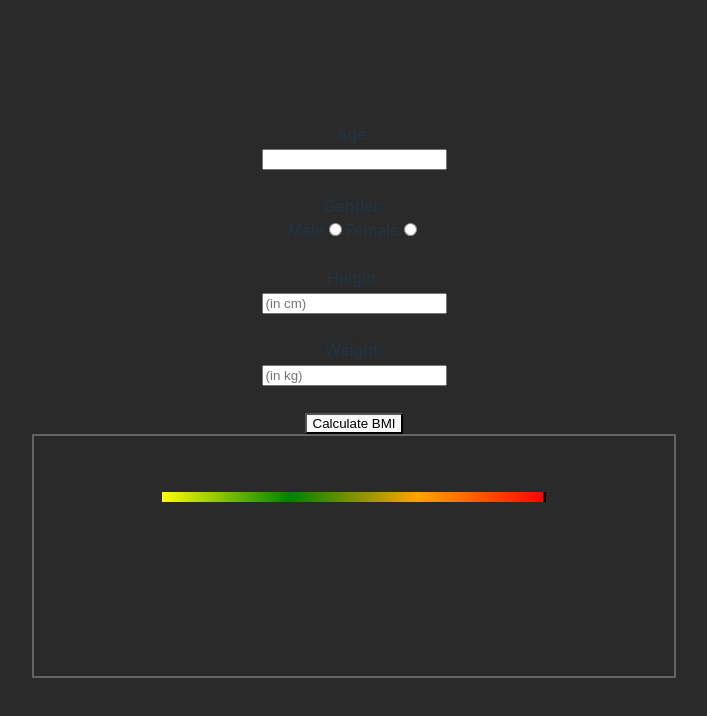
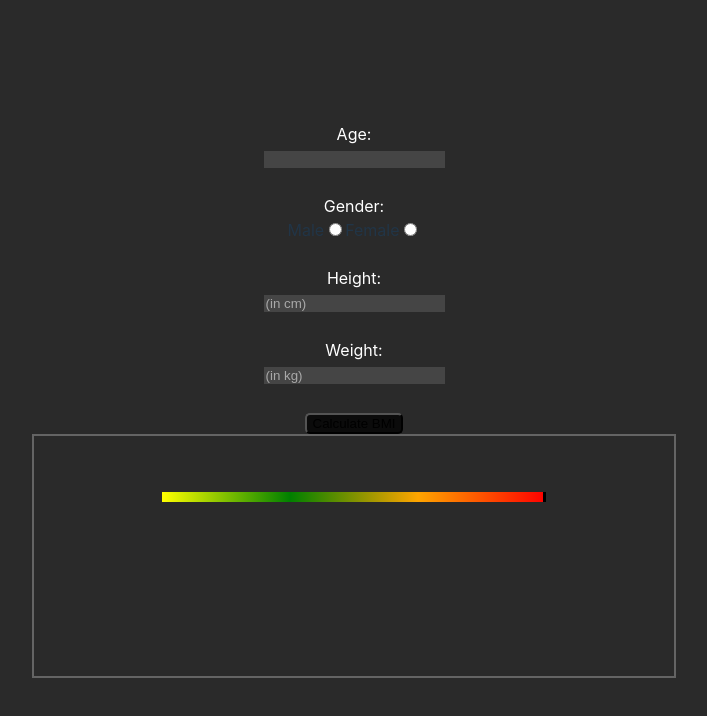
Before and after one commit to manyagaur/Multi-Calc, a React (Vite) app: page /#/bmi-calculator in a window 1280 px wide. Shown: the top 716 px of the page, without its empty margins (286-993 px from the left). Built offline with nearby package versions, Linux system fonts and the light colour scheme.

Commit message:
modified bmi page

```diff
--- a/src/components/BMICalculator.jsx
+++ b/src/components/BMICalculator.jsx
@@ -56,7 +56,7 @@ function BMICalculator() {
         <input type="number" placeholder="(in kg)"  value={weight} onChange={handleWeight}/>
       </div><br />
       <button
-          className="move-slider-btn"
+          className="calc-bmi-button"
           onClick={calcBmi}
         >
           Calculate BMI
--- a/src/index.css
+++ b/src/index.css
@@ -190,6 +190,21 @@ h2 {
   }
 }
 
+label{
+  color:white;
+}
+
+input{
+  background-color:#454545;
+  box-shadow: none;
+  border:none;
+
+}
+
+input::placeholder{
+  color: #a9a9a9;
+}
+
 h4 {
   margin: auto;
   font-size: 2vw;
@@ -235,3 +250,9 @@ input[type='range']::-webkit-slider-thumb {
   width: 0.2rem;
   background-color: black;
 }
+
+.calc-bmi-button{
+  background-color: #0b0b0b;
+  border-radius: 5px;
+
+}
```
